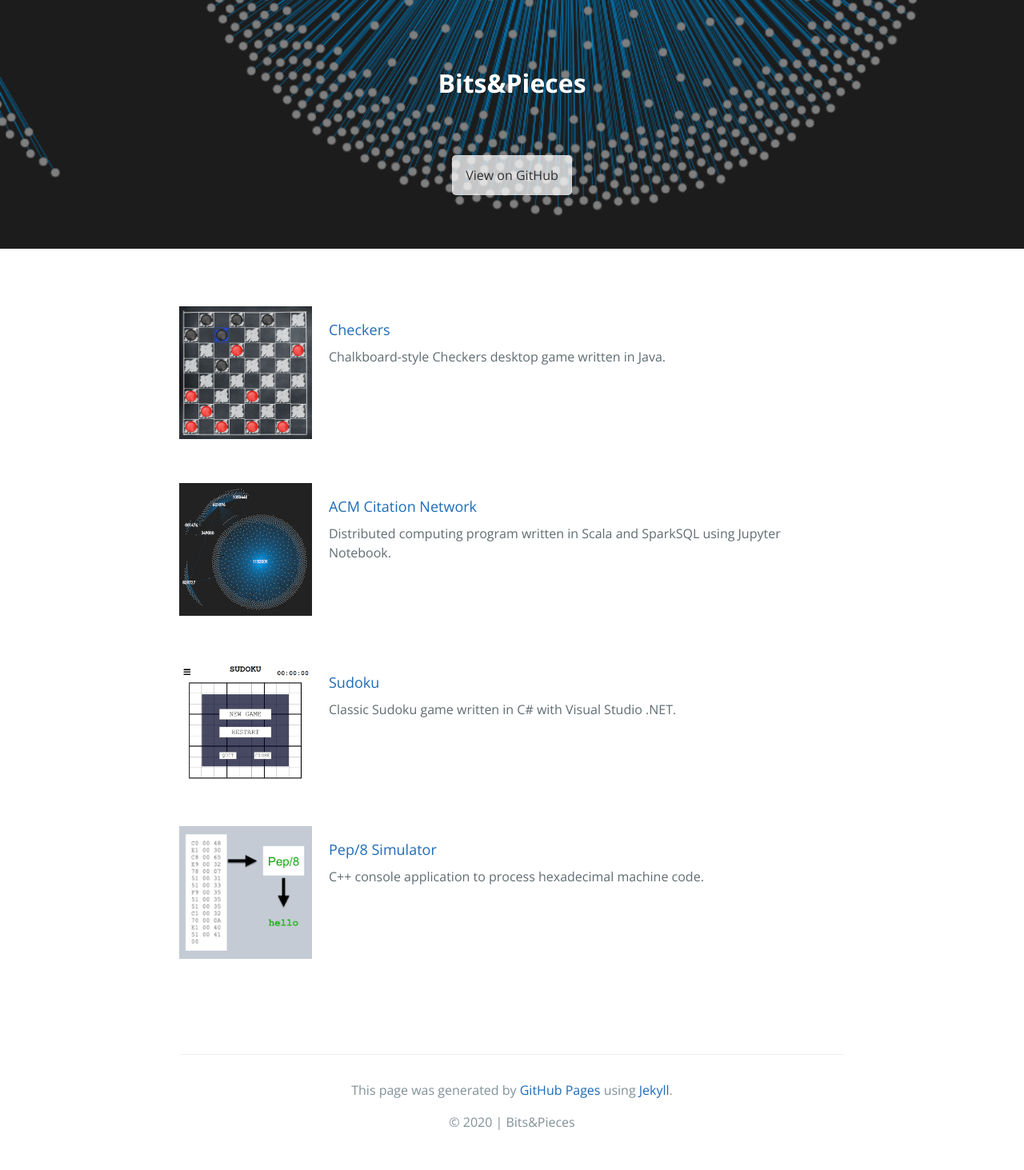
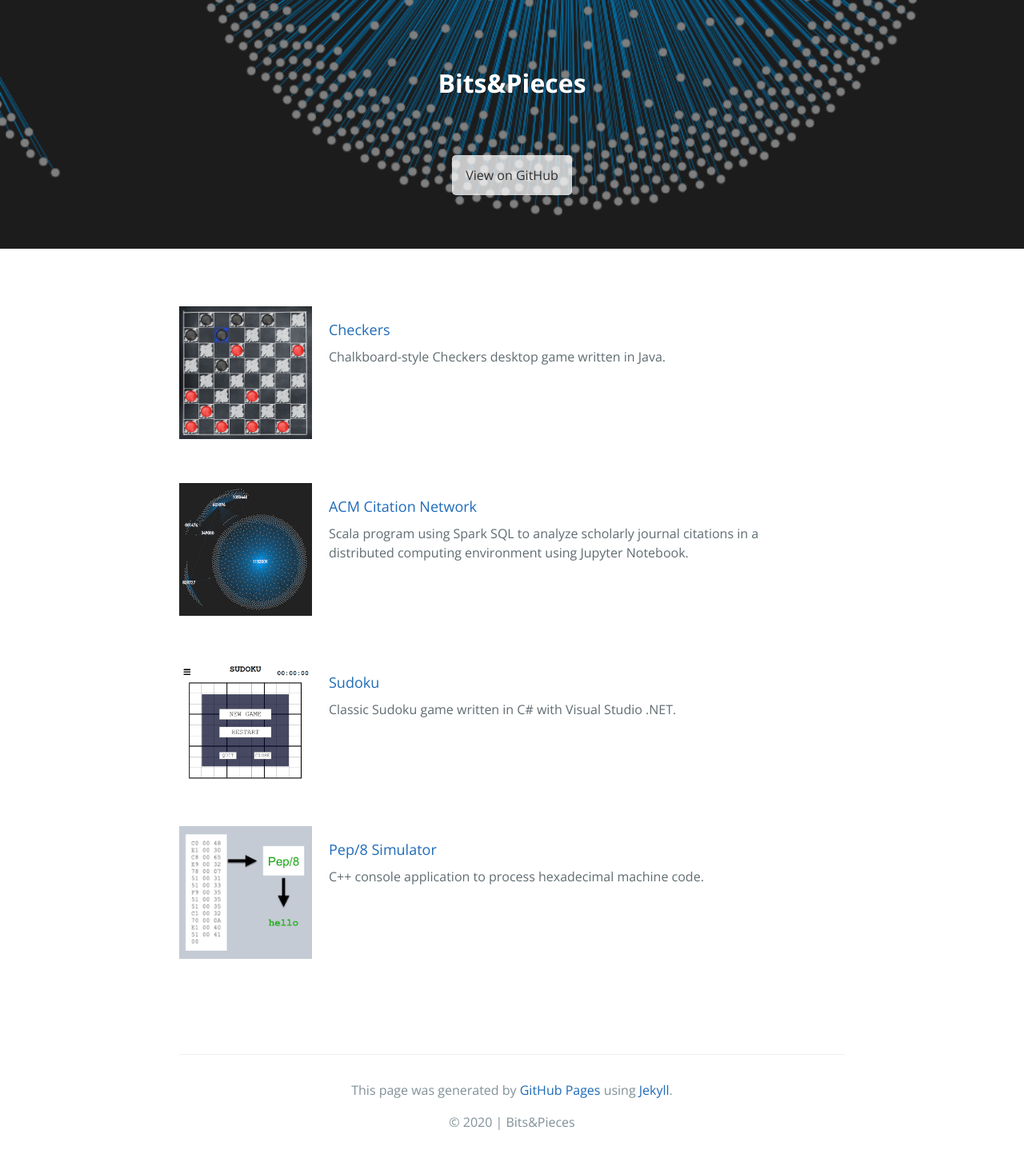
Before and after one commit to gdpeters/gdpeters.github.io, a Jekyll site: the page built from README.md, in a window 1280 px wide. Shown: the whole page at 80% size. Built offline with Jekyll 4.4.1, drawn with Linux system fonts in a browser that asks for light colours; our own code applies the rules of GitHub Pages for plain Markdown files; the repository's description, which GitHub fills in, is left out.

Commit message:
edit project descriptions

```diff
--- a/_layouts/default.html
+++ b/_layouts/default.html
@@ -61,7 +61,7 @@
               <a target="_blank" href="https://github.com/gdpeters/ACM-CitationNetwork">ACM Citation Network</a>
             </div>
             <div class="card-text">
-              Distributed computing program written in Scala and SparkSQL using Jupyter Notebook.
+              Scala program using Spark SQL to analyze scholarly journal citations in a distributed computing environment using Jupyter Notebook.
             </div>
           </div>
         </div>
```
